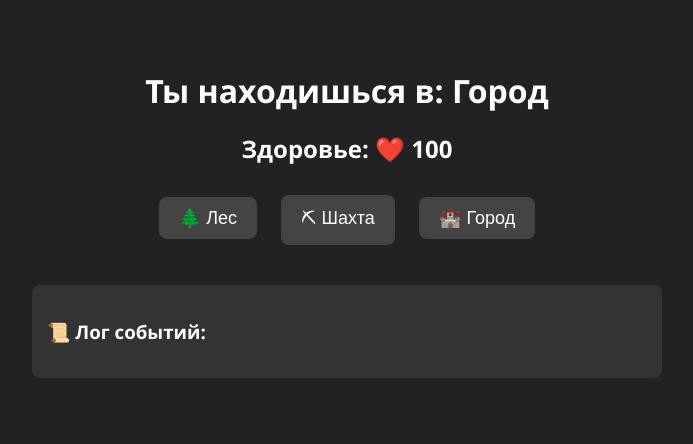
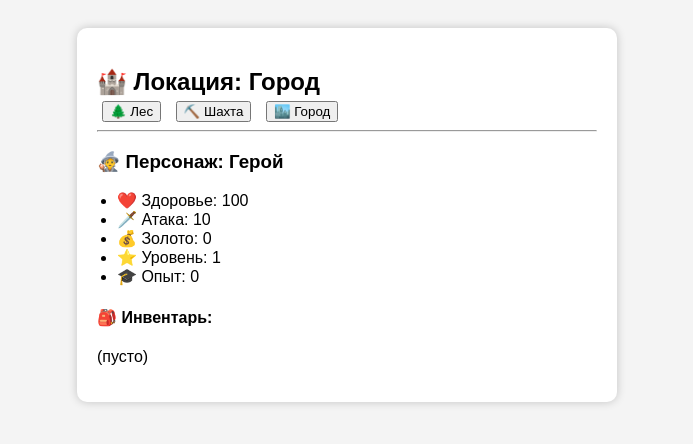
Before and after one commit to Quck777/rgp_web_app, a FastAPI app: page / in a window 1280 px wide. Shown: the top 444 px of the page, without its empty margins (293-986 px from the left). Run offline with FastAPI, Linux system fonts and the light colour scheme.

Commit message:
v0.4.0: добавлены характеристики, опыт, золото и инвентарь

```diff
--- a/backend/main.py
+++ b/backend/main.py
@@ -1,61 +1,51 @@
 from fastapi import FastAPI, Request, Form
-from fastapi.responses import RedirectResponse
 from fastapi.staticfiles import StaticFiles
 from fastapi.templating import Jinja2Templates
-import random
+from fastapi.responses import RedirectResponse
 
 app = FastAPI()
 
 app.mount("/static", StaticFiles(directory="backend/static"), name="static")
 templates = Jinja2Templates(directory="backend/templates")
 
-# Игрок и игра
-current_location = {"name": "Город"}
-event_log = []
-player_hp = 100
-monster = None
+# 🔹 Персонаж
+player = {
+    "name": "Герой",
+    "level": 1,
+    "exp": 0,
+    "gold": 0,
+    "hp": 100,
+    "attack": 10,
+    "inventory": [],
+}
 
-monsters = [
-    {"name": "Гоблин", "hp": 30, "damage": 10},
-    {"name": "Орк", "hp": 50, "damage": 15},
-    {"name": "Слизень", "hp": 20, "damage": 5}
-]
+# 🔹 Локации
+locations = {
+    "forest": {"name": "Лес", "reward": {"exp": 10, "gold": 5}},
+    "mine": {"name": "Шахта", "reward": {"exp": 5, "gold": 15}},
+    "city": {"name": "Город", "reward": {"exp": 0, "gold": 0}},
+}
+current_location = {"key": "city", "name": locations["city"]["name"]}
 
 @app.get("/")
 async def root(request: Request):
     return templates.TemplateResponse("index.html", {
         "request": request,
         "location": current_location["name"],
-        "log": event_log[-5:][::-1],  # последние 5 сообщений
-        "show_attack": current_location["name"] == "Лес" and monster is not None,
-        "monster": monster,
-        "player_hp": player_hp
+        "player": player
     })
 
 @app.post("/move")
-async def move(request: Request, destination: str = Form(...)):
-    global monster
-    current_location["name"] = destination
-    event_log.append(f"Ты переместился в {destination}.")
-    if destination == "Лес":
-        monster = random.choice(monsters).copy()
-        event_log.append(f"В лесу появился монстр: {monster['name']} с {monster['hp']} HP.")
-    else:
-        monster = None
-    return RedirectResponse("/", status_code=302)
+async def move_location(request: Request, place: str = Form(...)):
+    if place in locations:
+        current_location["key"] = place
+        current_location["name"] = locations[place]["name"]
 
-@app.post("/attack")
-async def attack(request: Request):
-    global monster, player_hp
-    if monster:
-        damage = random.randint(8, 15)
-        monster["hp"] -= damage
-        event_log.append(f"Ты ударил монстра на {damage} урона.")
-        if monster["hp"] <= 0:
-            event_log.append(f"Ты победил монстра {monster['name']}!")
-            monster = None
-        else:
-            retaliation = monster["damage"]
-            player_hp -= retaliation
-            event_log.append(f"{monster['name']} атакует тебя на {retaliation} урона!")
-    return RedirectResponse("/", status_code=302)
+        reward = locations[place]["reward"]
+        player["exp"] += reward["exp"]
+        player["gold"] += reward["gold"]
+
+        # Уровень = 1 + (опыт // 100)
+        player["level"] = 1 + player["exp"] // 100
+
+    return RedirectResponse(url="/", status_code=302)
--- a/backend/templates/index.html
+++ b/backend/templates/index.html
@@ -1,77 +1,47 @@
 <!DOCTYPE html>
-<html lang="ru">
+<html>
 <head>
     <meta charset="UTF-8">
-    <title>RPG Средневековье</title>
+    <title>RPG Web App</title>
     <style>
-        body {
-            background-color: #222;
-            color: #fff;
-            font-family: 'Segoe UI', sans-serif;
-            text-align: center;
-            padding: 40px;
-        }
-
-        h1, h2 {
-            margin-bottom: 10px;
-        }
-
-        form {
-            margin: 20px 0;
-        }
-
-        button {
-            padding: 10px 20px;
-            margin: 10px;
-            font-size: 18px;
-            background-color: #444;
-            color: white;
-            border: none;
-            border-radius: 8px;
-            cursor: pointer;
-            transition: 0.3s;
-        }
-
-        button:hover {
-            background-color: #666;
-        }
-
-        .log {
-            background-color: #333;
-            border-radius: 8px;
-            padding: 15px;
-            margin-top: 30px;
-            max-width: 600px;
-            margin-left: auto;
-            margin-right: auto;
-            text-align: left;
-        }
+        body { font-family: Arial; background: #f4f4f4; padding: 20px; }
+        .card { background: white; padding: 20px; border-radius: 10px; max-width: 500px; margin: auto; box-shadow: 0 0 10px rgba(0,0,0,0.2); }
+        .buttons form { display: inline; margin: 5px; }
+        h2 { margin-bottom: 5px; }
+        ul { padding-left: 20px; }
     </style>
 </head>
 <body>
-    <h1>Ты находишься в: {{ location }}</h1>
-    <h2>Здоровье: ❤️ {{ player_hp }}</h2>
+    <div class="card">
+        <h2>🏰 Локация: {{ location }}</h2>
 
-    <form method="post" action="/move">
-        <button type="submit" name="destination" value="Лес">🌲 Лес</button>
-        <button type="submit" name="destination" value="Шахта">⛏ Шахта</button>
-        <button type="submit" name="destination" value="Город">🏰 Город</button>
-    </form>
+        <div class="buttons">
+            <form method="post" action="/move"><input type="hidden" name="place" value="forest"><button>🌲 Лес</button></form>
+            <form method="post" action="/move"><input type="hidden" name="place" value="mine"><button>⛏️ Шахта</button></form>
+            <form method="post" action="/move"><input type="hidden" name="place" value="city"><button>🏙️ Город</button></form>
+        </div>
 
-    {% if show_attack %}
-        <h2>Монстр: {{ monster.name }} (HP: {{ monster.hp }})</h2>
-        <form method="post" action="/attack">
-            <button type="submit">⚔️ Атаковать</button>
-        </form>
-    {% endif %}
+        <hr>
 
-    <div class="log">
-        <h3>📜 Лог событий:</h3>
+        <h3>🧙 Персонаж: {{ player.name }}</h3>
         <ul>
-            {% for entry in log %}
-                <li>{{ entry }}</li>
-            {% endfor %}
+            <li>❤️ Здоровье: {{ player.hp }}</li>
+            <li>🗡️ Атака: {{ player.attack }}</li>
+            <li>💰 Золото: {{ player.gold }}</li>
+            <li>⭐ Уровень: {{ player.level }}</li>
+            <li>🎓 Опыт: {{ player.exp }}</li>
         </ul>
+
+        <h4>🎒 Инвентарь:</h4>
+        {% if player.inventory %}
+            <ul>
+                {% for item in player.inventory %}
+                    <li>{{ item }}</li>
+                {% endfor %}
+            </ul>
+        {% else %}
+            <p>(пусто)</p>
+        {% endif %}
     </div>
 </body>
 </html>
```
